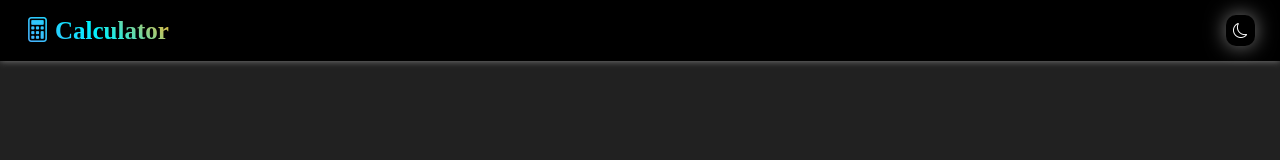
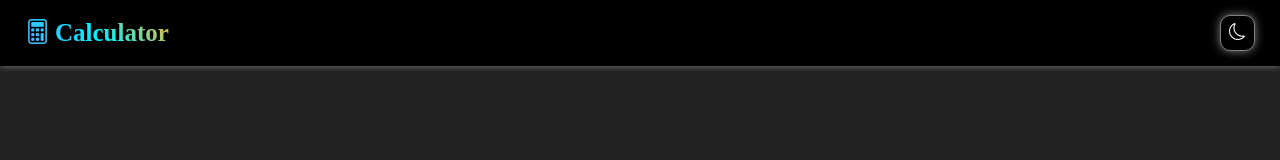
Before and after one commit to Lalithyaliki/Calculator, a React (Vite) app: page / in a window 1280 px wide. Shown: the top 160 px of the page. Built offline with nearby package versions, Linux system fonts and the light colour scheme.

Commit message:
added border

```diff
--- a/src/styles/liststyle.css
+++ b/src/styles/liststyle.css
@@ -52,13 +52,15 @@
   font-weight: 700;
 }
 .project .nav .theme {
-  padding: 7px;
-  font-size: 15px;
+  padding: 7px 8px;
   background-color: var(--nav-bg);
   color: var(--input-text);
-  border: none;
+  border: 1px solid grey;
   border-radius: 10px;
-  box-shadow: 0px 0px 20px var(--box-shadow);
+  box-shadow: 0px 0px 10px var(--box-shadow);
+}
+.project .nav .theme i {
+  font-size: 17px;
 }
 .project .calci {
   display: flex;
--- a/src/styles/liststyle.scss
+++ b/src/styles/liststyle.scss
@@ -59,13 +59,16 @@
         }
 
         .theme {
-            padding: 7px;
-            font-size: 15px;
+            padding: 7px 8px;
             background-color: var(--nav-bg);
             color: var(--input-text);
-            border: none;
+            border: 1px solid grey;
             border-radius: 10px;
-            box-shadow: 0px 0px 20px var(--box-shadow);
+            box-shadow: 0px 0px 10px var(--box-shadow);
+
+            i {
+                font-size: 17px;
+            }
         }
     }
 
```
Also changed, not shown: 1 other file (tests, documents, lock files or other folders).
